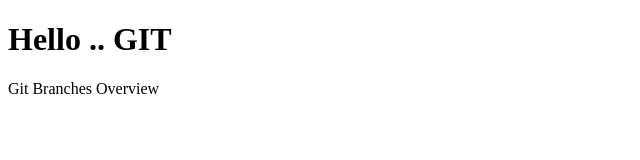
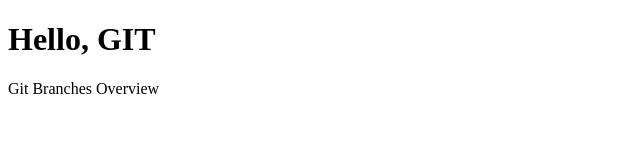
Before and after one commit to JustinMuyabi/git-branches-ov, a plain HTML site: page index.html in a window 1280 px wide. Shown: the full height of the page, 0-640 px from the left. Drawn offline with Linux system fonts and the light colour scheme.

Commit message:
Add PR workflow and fix HTML typo
Created a GitHub Actions workflow to automate pull request creation from the 'dev' to 'test' branch. Additionally, corrected a minor typo in index.html changing "Hello .. GIT" to "Hello, GIT".

```diff
--- a/index.html
+++ b/index.html
@@ -5,7 +5,7 @@
     <title>Git</title>
 </head>
 <body>
-    <h1>Hello .. GIT</h1>
+    <h1>Hello, GIT</h1>
     <p>Git Branches Overview</p>
 </body>
 </html>
```
Also changed, not shown: 1 other file.
